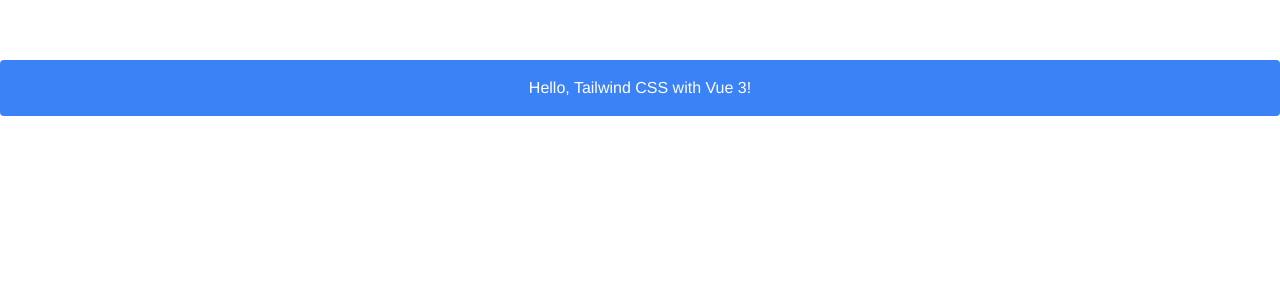
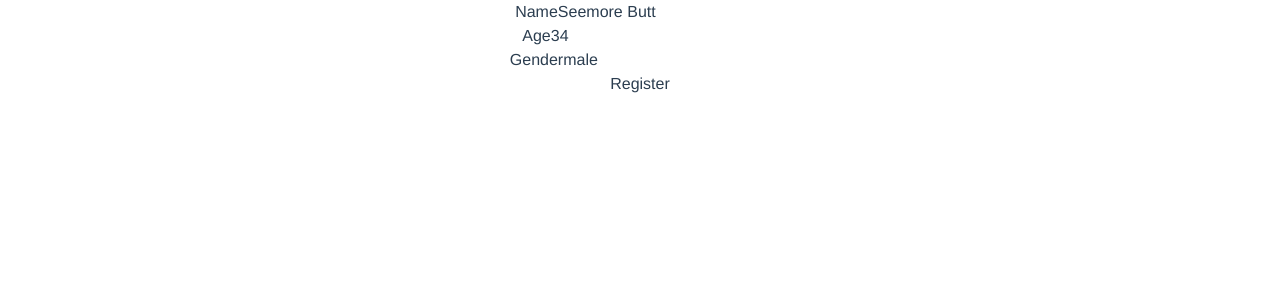
Before and after one commit to itnderary/frontend, a Vue app: page /register in a window 1280 px wide. Shown: the top 300 px of the page. Built offline with nearby package versions, Linux system fonts and the light colour scheme.

Commit message:
add router and base

```diff
--- a/package.json
+++ b/package.json
@@ -12,7 +12,8 @@
     "core-js": "^3.8.3",
     "postcss": "^8.4.47",
     "tailwindcss": "^3.4.14",
-    "vue": "^3.2.13"
+    "vue": "^3.2.13",
+    "vue-router": "^4.4.5"
   },
   "devDependencies": {
     "@babel/core": "^7.12.16",
--- a/src/App.vue
+++ b/src/App.vue
@@ -1,6 +1,6 @@
 <template>
-  <div class="bg-blue-500 text-white p-4 rounded">
-    Hello, Tailwind CSS with Vue 3!
+  <div>
+    <router-view></router-view>
   </div>
 </template>
 
@@ -18,6 +18,5 @@ export default {
   -moz-osx-font-smoothing: grayscale;
   text-align: center;
   color: #2c3e50;
-  margin-top: 60px;
 }
 </style>
--- a/src/main.js
+++ b/src/main.js
@@ -1,5 +1,9 @@
 import { createApp } from "vue";
 import App from "./App.vue";
+import router from "./router";
 import "./assets/tailwind.css";
 
-createApp(App).mount("#app");
+const app = createApp(App);
+app.use(router);
+
+app.mount("#app");
--- /dev/null
+++ b/src/router.js
@@ -0,0 +1,23 @@
+import { createRouter, createWebHistory } from "vue-router";
+import UserRegister from "./views/UserRegister.vue";
+import UserPreferences from "./views/UserPreferences.vue";
+
+const routes = [
+  {
+    path: "/register",
+    name: "Register",
+    component: UserRegister,
+  },
+  {
+    path: "/preferences",
+    name: "UserPreferences",
+    component: UserPreferences,
+  },
+];
+
+const router = createRouter({
+  history: createWebHistory(),
+  routes,
+});
+
+export default router;
--- /dev/null
+++ b/src/views/UserPreferences.vue
@@ -0,0 +1,9 @@
+<template>
+  <div>UserPreferences</div>
+</template>
+
+<script>
+export default {
+  data: () => ({}),
+};
+</script>
--- /dev/null
+++ b/src/views/UserRegister.vue
@@ -0,0 +1,35 @@
+<template>
+  <div>
+    <form>
+      <div class="input">
+        <label for="name">Name</label>
+        <input type="text" :value="name" id="name" />
+      </div>
+      <div class="input">
+        <label for="age">Age</label>
+        <input type="number" :value="age" id="age" />
+      </div>
+      <div class="input">
+        <label for="gender">Gender</label>
+        <input type="text" :value="gender" id="gender" />
+      </div>
+      <button @click="register">Register</button>
+    </form>
+  </div>
+</template>
+
+<script>
+export default {
+  name: "UserLogin",
+  data: () => ({
+    name: "Seemore Butt",
+    age: 34,
+    gender: "male",
+  }),
+  methods: {
+    register() {
+      this.$router.push("/preferences");
+    },
+  },
+};
+</script>
```
Also changed, not shown: 1 other file (tests, documents, lock files or other folders).
